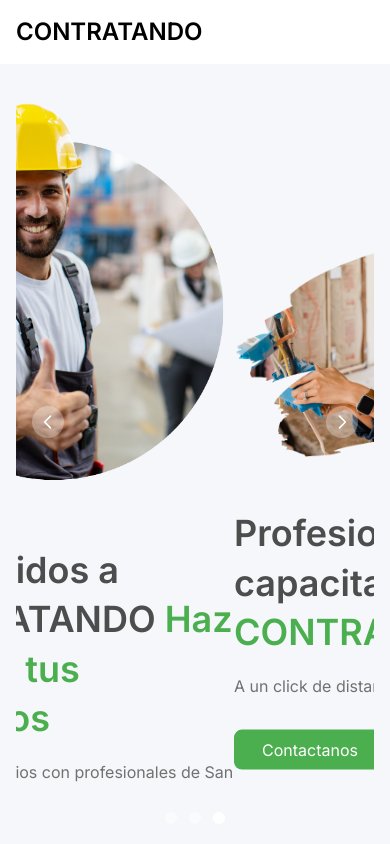
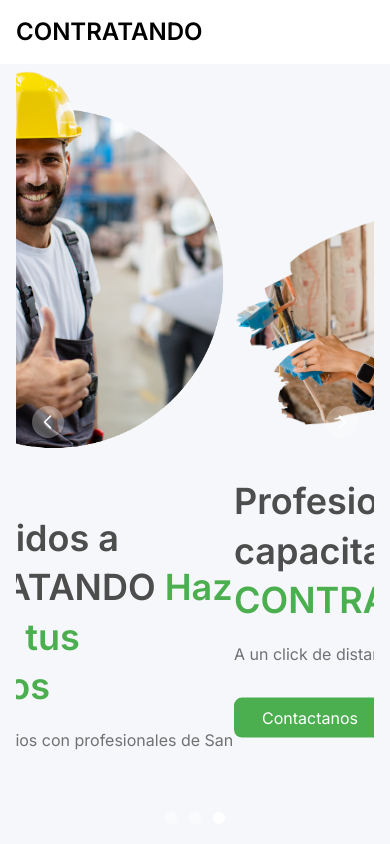
Before and after one commit to Danisole/contratando, a React (Vite) app: page / in a window 390 px wide. Shown: the top 844 px of the page. Built offline with nearby package versions, Linux system fonts and the light colour scheme; some icons are missing.

Commit message:
margenes

```diff
--- a/src/App.css
+++ b/src/App.css
@@ -1,4 +1,11 @@
 @import url('https://fonts.googleapis.com/css2?family=Inter:wght@200;300;400;500;600;700&display=swap');
+
+*{
+    margin: 0;
+    padding: 0;
+    -webkit-box-sizing: border-box;
+            box-sizing: border-box;
+}
 
 body{
     font-family: 'Inter', sans-serif;
--- a/src/components/Home.jsx
+++ b/src/components/Home.jsx
@@ -11,7 +11,7 @@ const Home = () => {
     <div className=" bg-neutralSilver" id="home">
       <div className="px-4 lg:px-14 max-w-screen-2xl mx-auto min-h-screen h-screen flex justify-center items-center">
         <Carousel className="w-full mx-auto">
-          <div className="my-16 md:my-8 py-12 flex flex-col w-full mx-auto md:flex-row-reverse items-center justify-between gap-12">
+          <div className="my-8 md:my-8 py-12 flex flex-col w-full mx-auto md:flex-row-reverse items-center justify-between gap-12">
           <div>
             <img src={banner} alt=""/>
            </div>
@@ -22,7 +22,7 @@ const Home = () => {
             <button className="px-7 py-2 bg-brandPrimary text-white rounded-lg hover:bg-neutralDGrey">Registrate</button>
            </div>
           </div>
-          <div className="my-16 md:my-8 py-12 flex flex-col w-full mx-auto md:flex-row-reverse items-center justify-between gap-12">
+          <div className="my-8 md:my-8 py-12 flex flex-col w-full mx-auto md:flex-row-reverse items-center justify-between gap-12">
           <div>
             <img src={banner2} alt=""/>
            </div>
@@ -33,7 +33,7 @@ const Home = () => {
             <button className="px-7 py-2 bg-brandPrimary text-white rounded-lg hover:bg-neutralDGrey">Contactanos</button>
            </div>
           </div>
-          <div className="my-16 md:my-8 py-12 flex flex-col w-full mx-auto md:flex-row-reverse items-center justify-between gap-12">
+          <div className="my-18 md:my-8 py-12 flex flex-col w-full mx-auto md:flex-row-reverse items-center justify-between gap-12">
           <div>
             <img src={banner3} alt=""/>
            </div>
```
